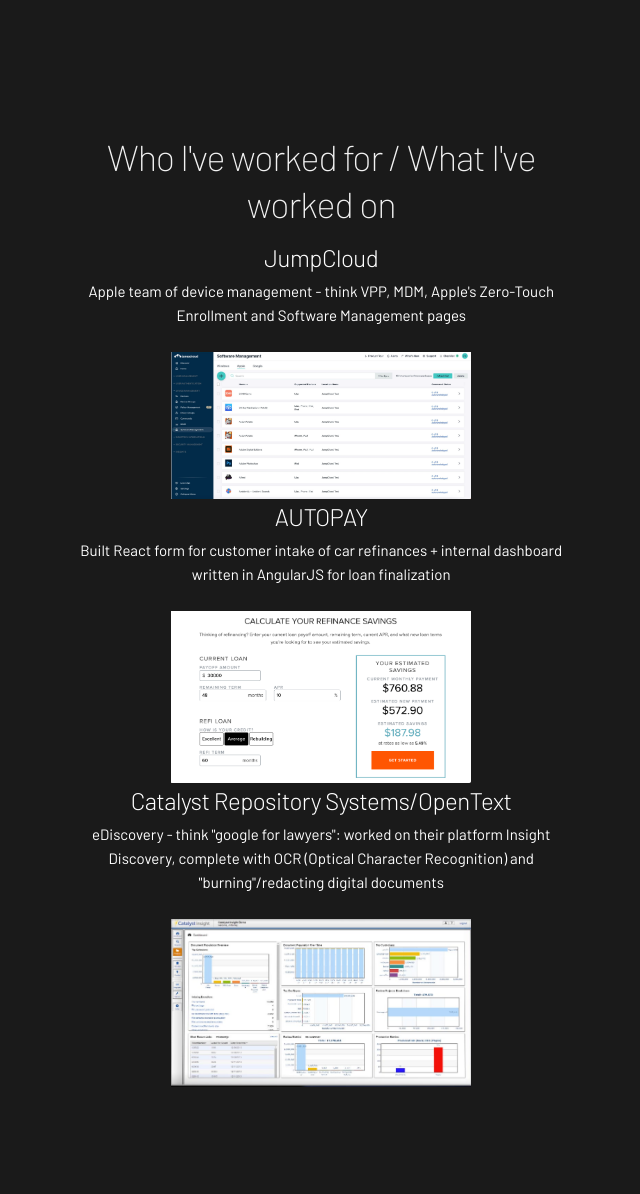
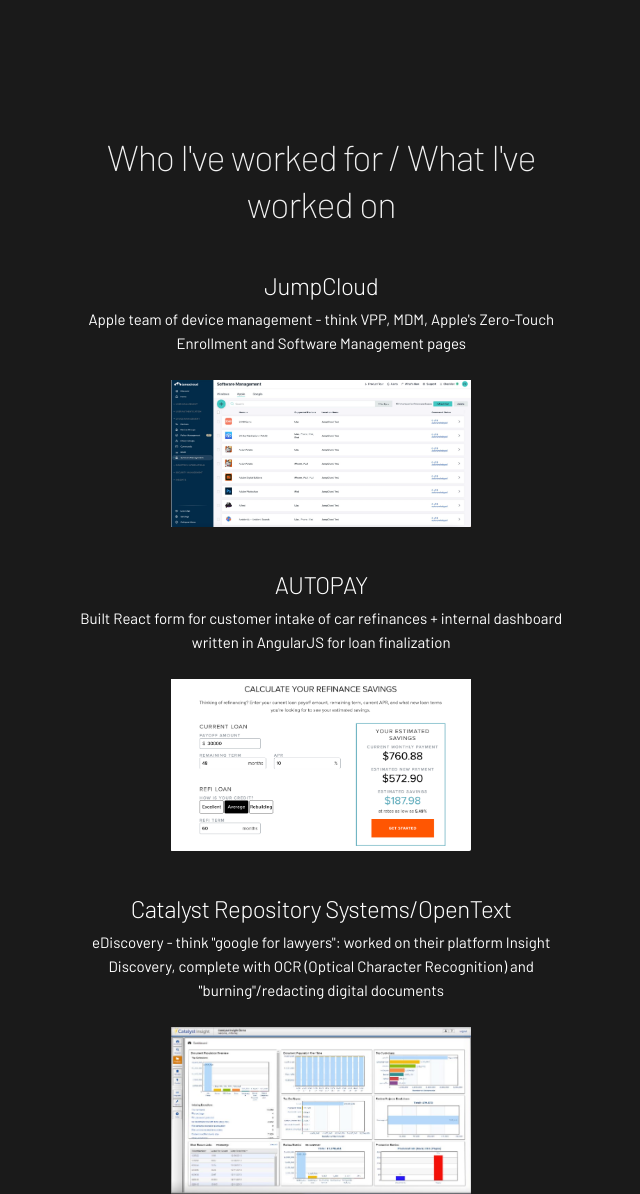
Before and after one commit to MarkNewcomb1/marknewcomb1, a PHP site: page / in a window 1280 px wide. Shown: the part 1404-2598 px from the top of the page, without its empty margins (585-1225 px from the left). Run offline with PHP 8.4, Linux system fonts and the light colour scheme.

Commit message:
spacing issues

```diff
--- a/css/style.css
+++ b/css/style.css
@@ -464,6 +464,14 @@ p {
   margin-bottom: 2.5rem;
 }
 
+.spacer {
+  padding: 2rem 0;
+}
+
+#worked-for {
+  margin-bottom: 0;
+}
+
 
 /* Utilities
 –––––––––––––––––––––––––––––––––––––––––––––––––– */
--- a/index.html
+++ b/index.html
@@ -87,13 +87,16 @@
     <div class="container">
         <div class="row">
               <div class="one-half offset-by-six column">
-            <h3 class="section-heading barlow-extralight">Who I've worked for / What I've worked on</h3>
+            <h3 class="section-heading barlow-extralight" id="worked-for">Who I've worked for / What I've worked on</h3>
+            <div class="spacer"></div>
             <h5 class="value-heading">JumpCloud</h5>
             <p>Apple team of device management - think VPP, MDM, Apple's Zero-Touch Enrollment and Software Management pages</p>
             <img class="bh" src="images/jc-software-m.png" />
+            <div class="spacer"></div>
             <h5 class="value-heading">AUTOPAY</h5>
             <p>Built React form for customer intake of car refinances + internal dashboard written in AngularJS for loan finalization</p>
             <img class="bh" src="images/auto-p.png" />
+            <div class="spacer"></div>
             <h5 class="value-heading">Catalyst Repository Systems/OpenText</h5>
             <p>eDiscovery - think "google for lawyers": worked on their platform Insight Discovery, complete with OCR (Optical Character Recognition) and "burning"/redacting digital documents</p>
             <img class="bh" src="images/catalyst.png" />
```
